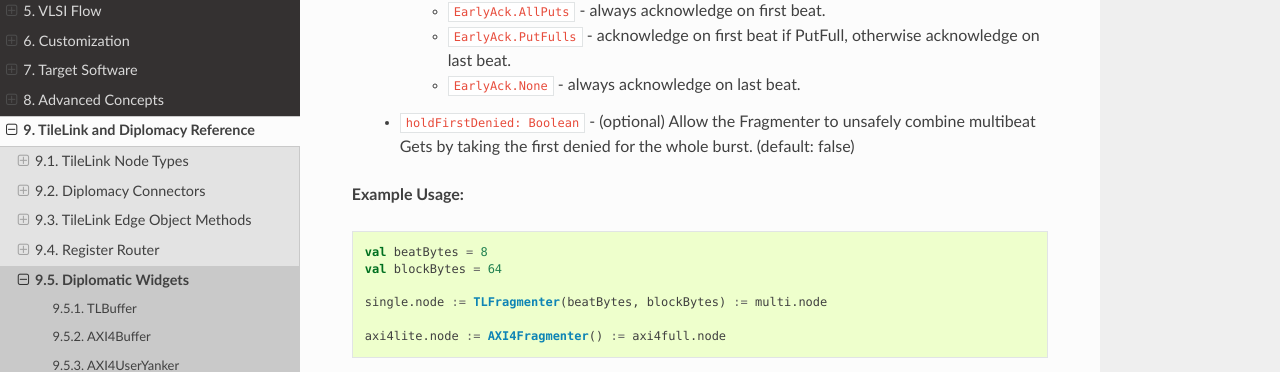
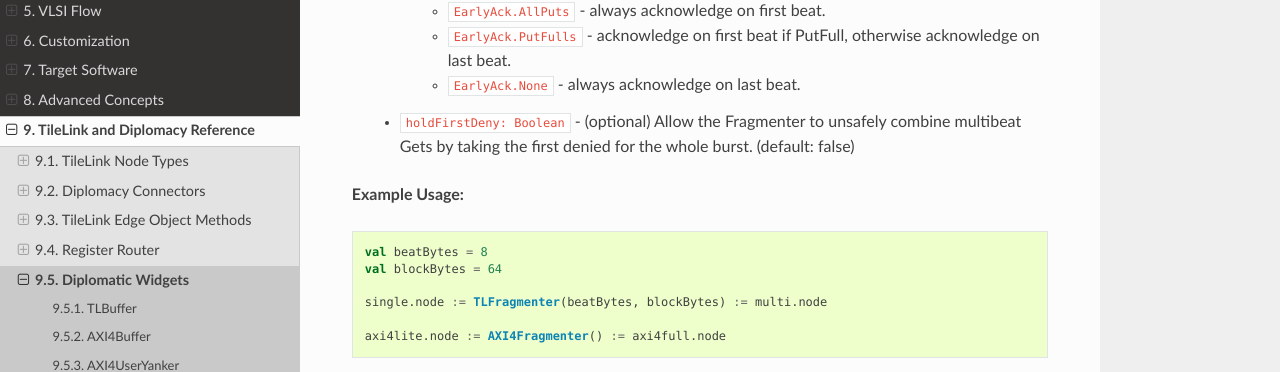
Before and after one commit to ucb-bar/chipyard, a Sphinx documentation site: the page built from docs/TileLink-Diplomacy-Reference/Widgets.rst, in a window 1280 px wide and 900 px high, scrolled down 3552 px. Shown: the part 144-516 px from the top of the window. Built offline with Sphinx 7.4.7 and the Read the Docs theme 2.0.0, drawn with Linux system fonts in a browser that asks for light colours.

Commit message:
Correction to TLFragmenter argument documentation
Argument is `holdFirstDeny`. Documentation references `holdFirstDenied`.

```diff
--- a/docs/TileLink-Diplomacy-Reference/Widgets.rst
+++ b/docs/TileLink-Diplomacy-Reference/Widgets.rst
@@ -178,7 +178,7 @@ transactions.
     - ``EarlyAck.PutFulls`` - acknowledge on first beat if PutFull, otherwise acknowledge on last beat.
     - ``EarlyAck.None`` - always acknowledge on last beat.
 
- - ``holdFirstDenied: Boolean`` - (optional) Allow the Fragmenter to unsafely combine multibeat Gets by taking the first denied for the whole burst. (default: false)
+ - ``holdFirstDeny: Boolean`` - (optional) Allow the Fragmenter to unsafely combine multibeat Gets by taking the first denied for the whole burst. (default: false)
 
 **Example Usage:**
 
```
